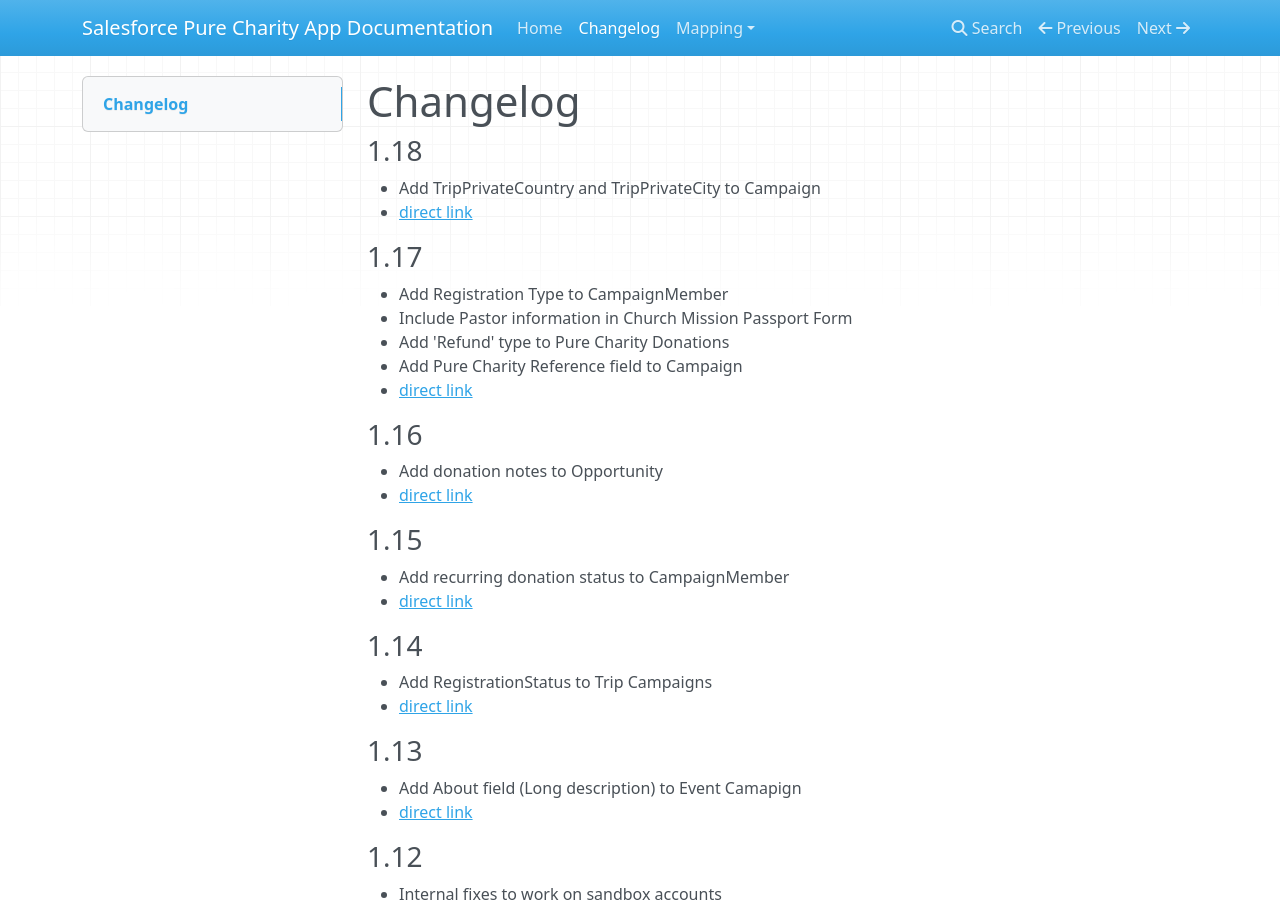
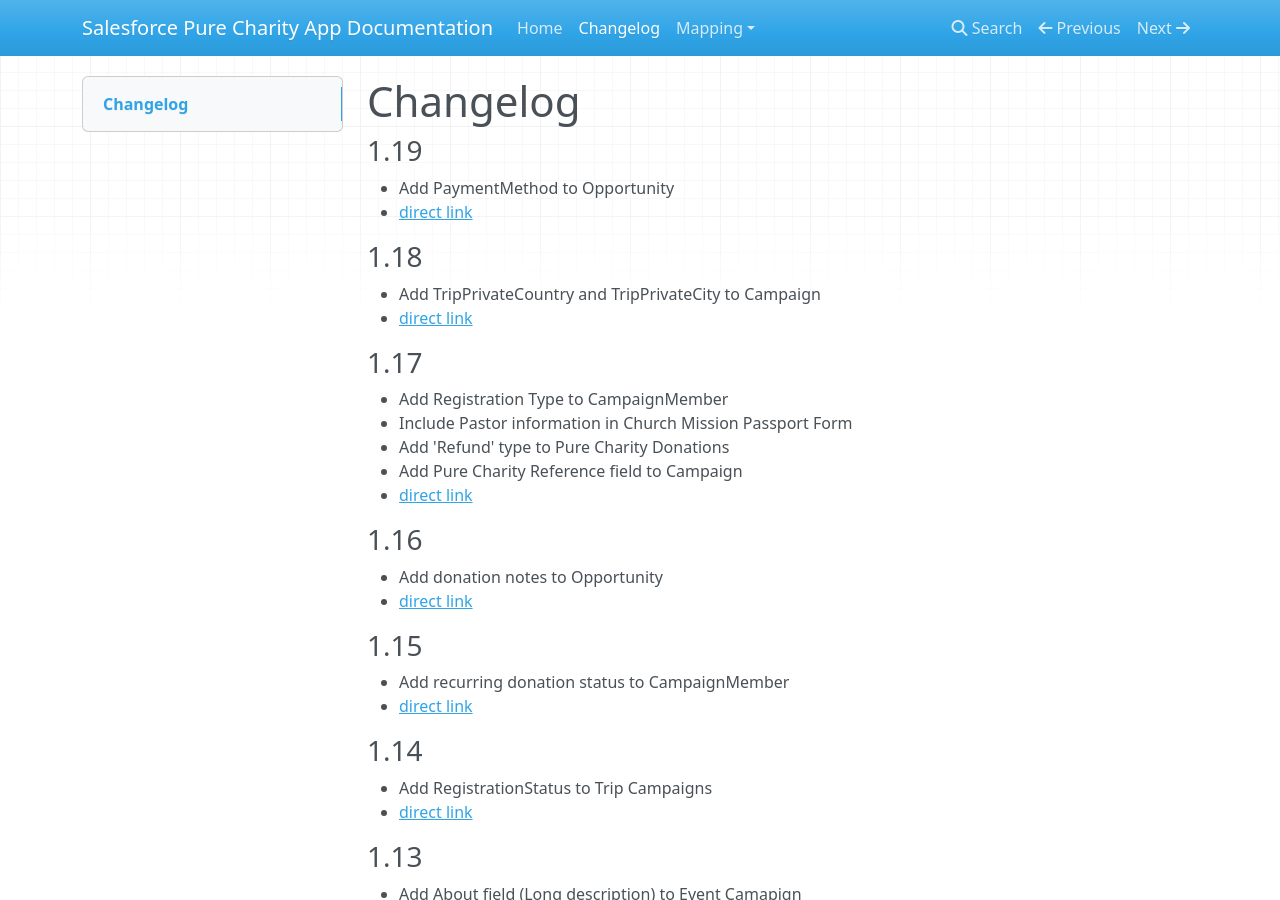
Before and after one commit to purecharity/salesforce-docs, an MkDocs documentation site: the page built from docs/changelog.md, in a window 1280 px wide and 900 px high. Built offline with MkDocs 1.6.1, drawn with Linux system fonts in a browser that asks for light colours; nearby versions of some CDN libraries; old or Windows-style settings are respelled for this version of MkDocs.

Commit message:
Add PaymentMethod to Opportunity

```diff
--- a/docs/changelog.md
+++ b/docs/changelog.md
@@ -1,4 +1,9 @@
 # Changelog
+
+### 1.19
+
+- Add PaymentMethod to Opportunity
+- [direct link](https://login.salesforce.com/packaging/installPackage.apexp?p0=04t1a0000006G9s)
 
 ### 1.18
 
```
Also changed, not shown: docs/mapping/donations.md (+1 -0 lines).
